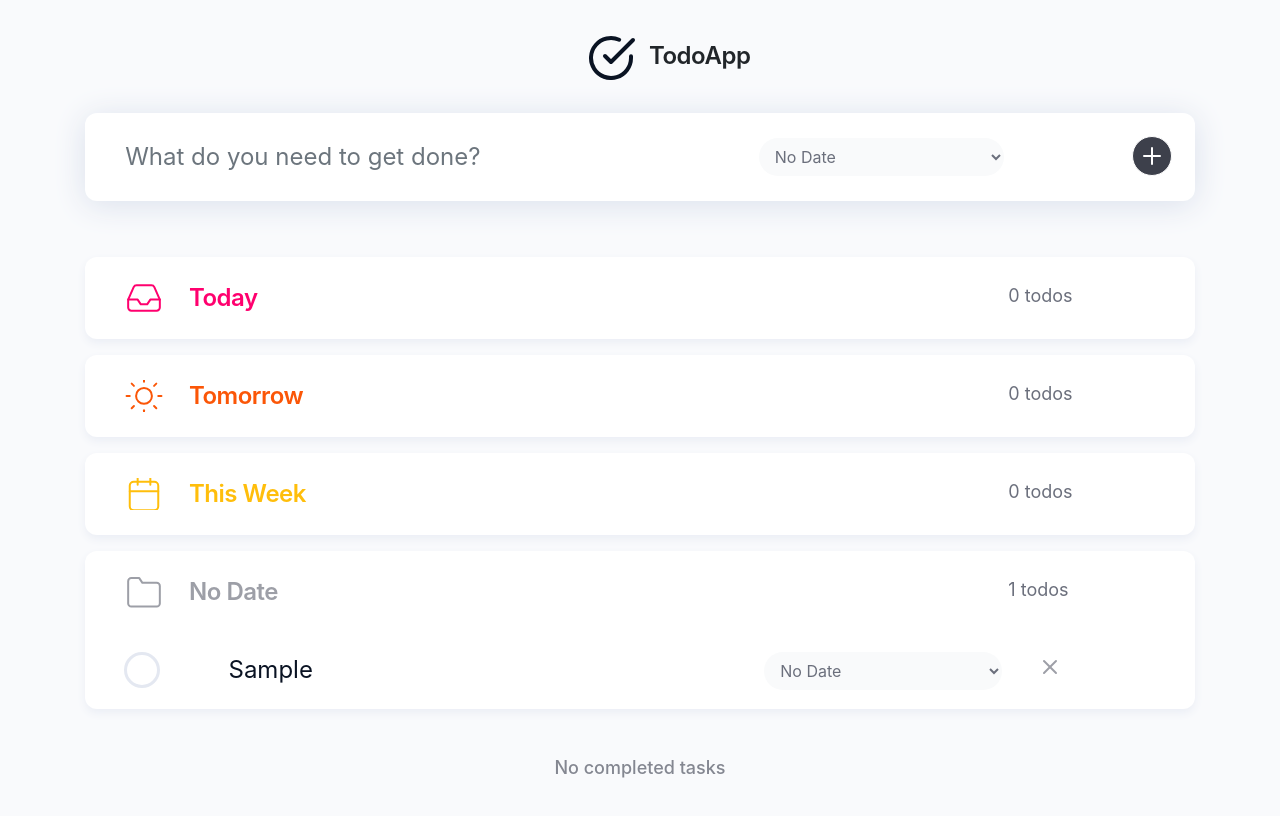
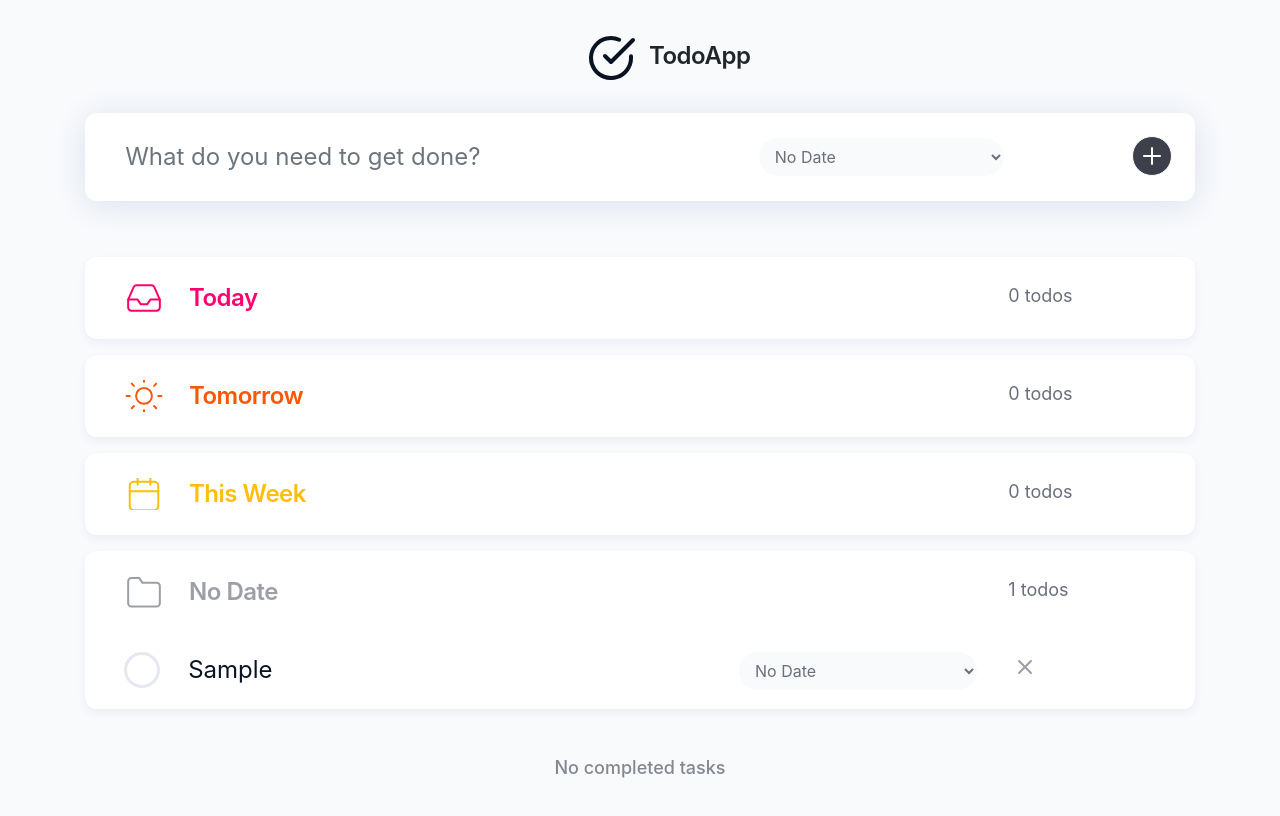
Before and after one commit to aparkening/todo-app, a React (Create React App) app: page / in a window 1280 px wide. Both pictures are taken after typing "Sample" into the empty fields and a click on the button "Add Todo". Shown: the top 816 px of the page. Built offline with nearby package versions, Linux system fonts and the light colour scheme; a web font is replaced by a local one.

Commit message:
Update todo spacing to match H2s

```diff
--- a/src/App.scss
+++ b/src/App.scss
@@ -17,6 +17,9 @@ body {
 .description .form-control {
   font-size: 1.5rem;
   color: #0A1323 !important;
+}
+.lists .description {
+  padding-left: 0 !important;
 }
 
 /* Logo */
@@ -270,6 +273,7 @@ input[type=text].form-control {
 }
 .completeButton {
   margin-left: 1.25rem;
+  max-width: 4rem !important;
 }
 .complete {
   width: 2.25rem;
```
